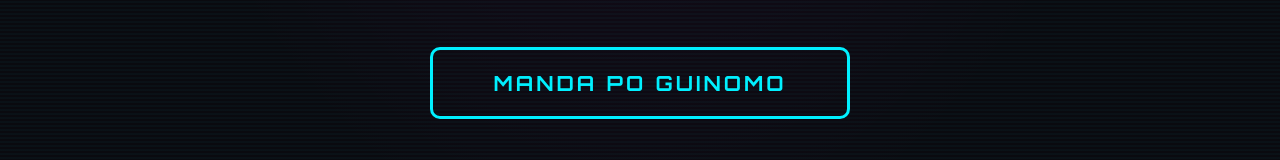
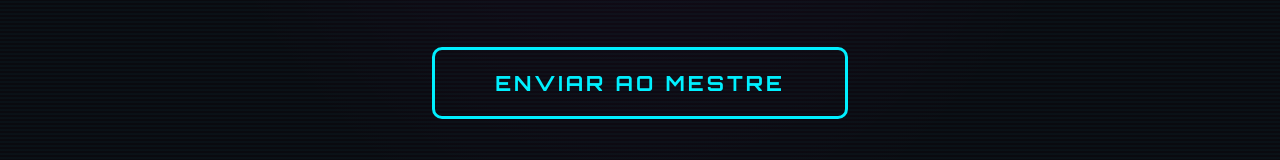
Before and after one commit to Guilhermesanttana/cyberpunk-ficha, a plain HTML site: page index.html in a window 1280 px wide. Shown: the part 2222-2382 px from the top of the page. Drawn offline with nearby package versions, Linux system fonts and the light colour scheme.

```diff
--- a/index.html
+++ b/index.html
@@ -136,8 +136,8 @@
         <!-- BOTÃO DE ENVIAR -->
         <section class="export-section">
             <button id="export-btn" class="export-btn">
-                <span class="btn-text">MANDA PO GUINOMO</span>
-                <span class="btn-glitch">MANDA PO GUINOMO</span>
+                <span class="btn-text">ENVIAR AO MESTRE</span>
+                <span class="btn-glitch">ENVIAR AO MESTRE</span>
             </button>
             <div id="export-error" class="error-message hidden"></div>
         </section>
```
Also changed, not shown: 2 other files.
